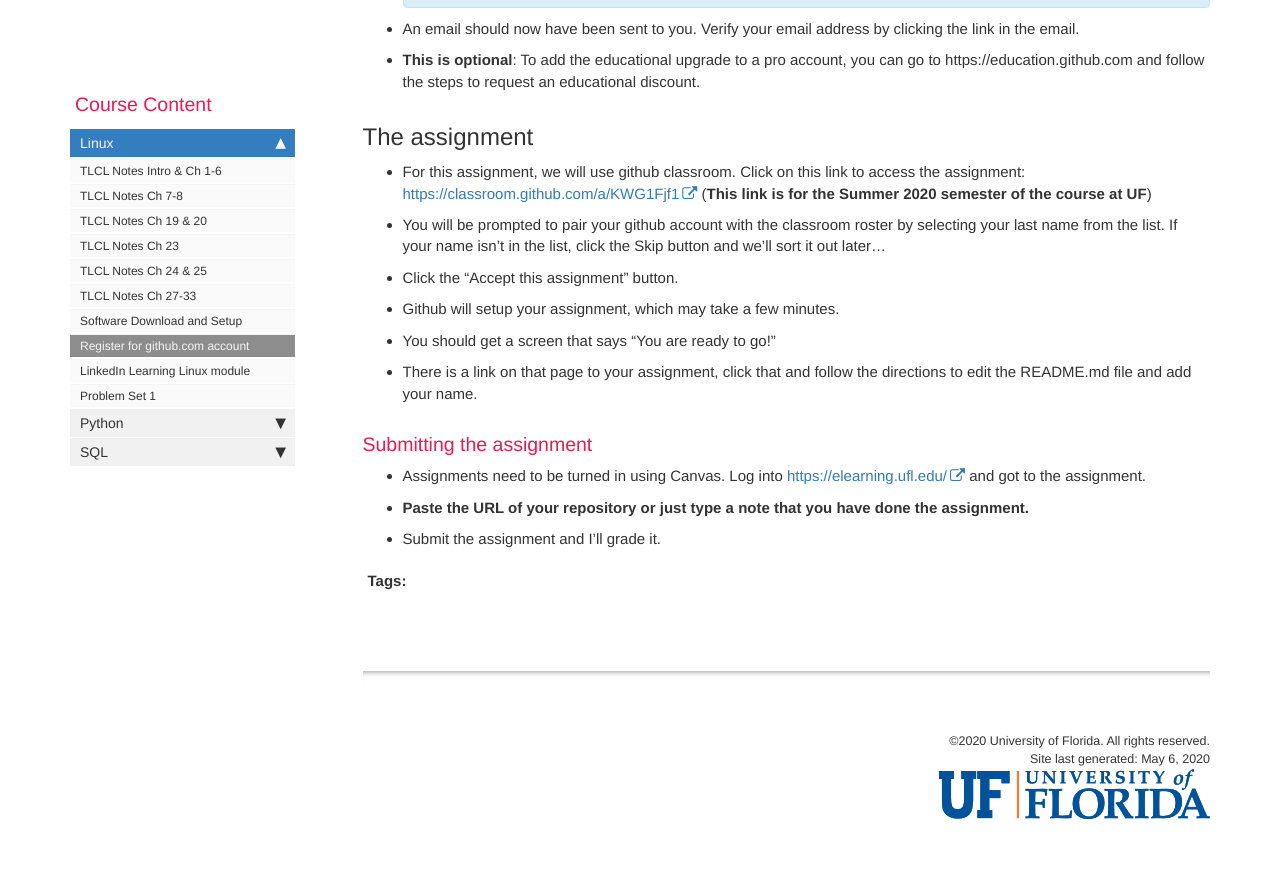
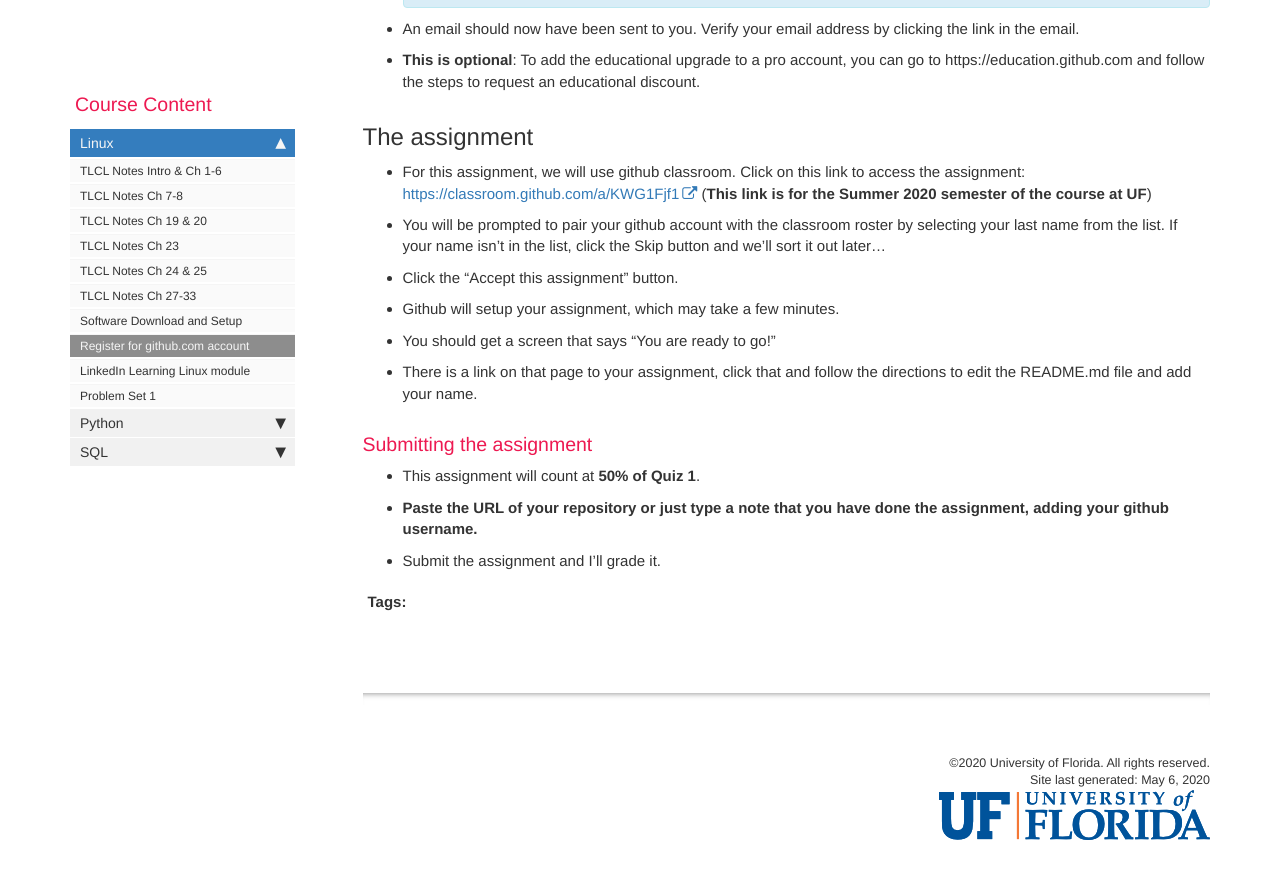
Before and after one commit to comptoolsres/comptoolsres.github.io, a Jekyll site: the page built from github_account.md, in a window 1280 px wide and 900 px high, scrolled down 965 px. Shown: the top 879 px of the window. Built offline with Jekyll 4.4.1, drawn with Linux system fonts in a browser that asks for light colours; comment, search, counter and statistics services are not loaded.

Commit message:
Updates to quiz1 details

```diff
--- a/github_account.md
+++ b/github_account.md
@@ -49,6 +49,6 @@
 
 ### Submitting the assignment
 
-* Assignments need to be turned in using Canvas. Log into [https://elearning.ufl.edu/](https://elearning.ufl.edu/) and got to the assignment.
-* **Paste the URL of your repository or just type a note that you have done the assignment.**
+* This assignment will count at **50% of Quiz 1**.
+* **Paste the URL of your repository or just type a note that you have done the assignment, adding your github username.**
 * Submit the assignment and I'll grade it.
```
Also changed, not shown: LinkedInLearningLinux.md (+1 -1 lines), index.md (+0 -3 lines).
